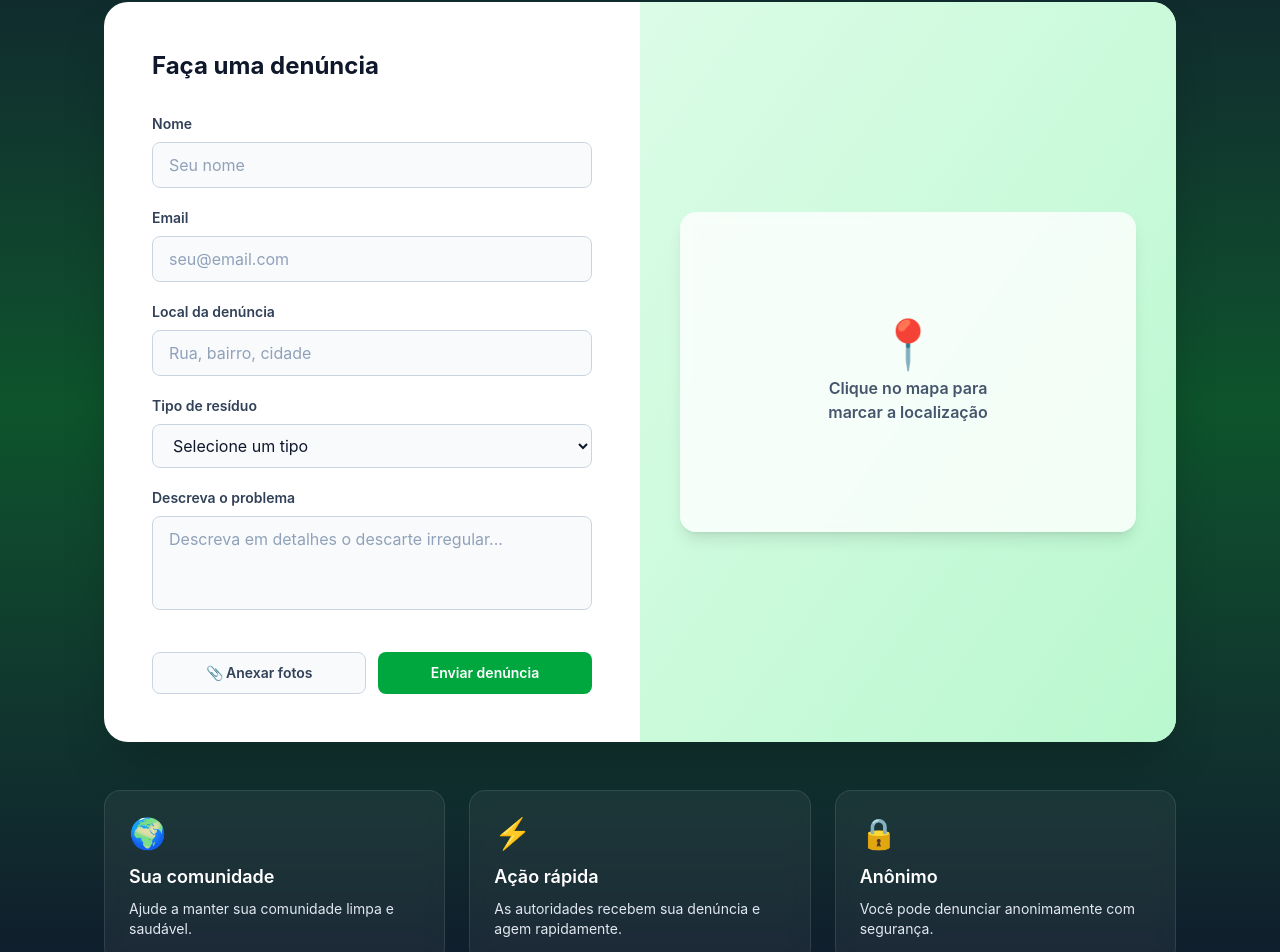
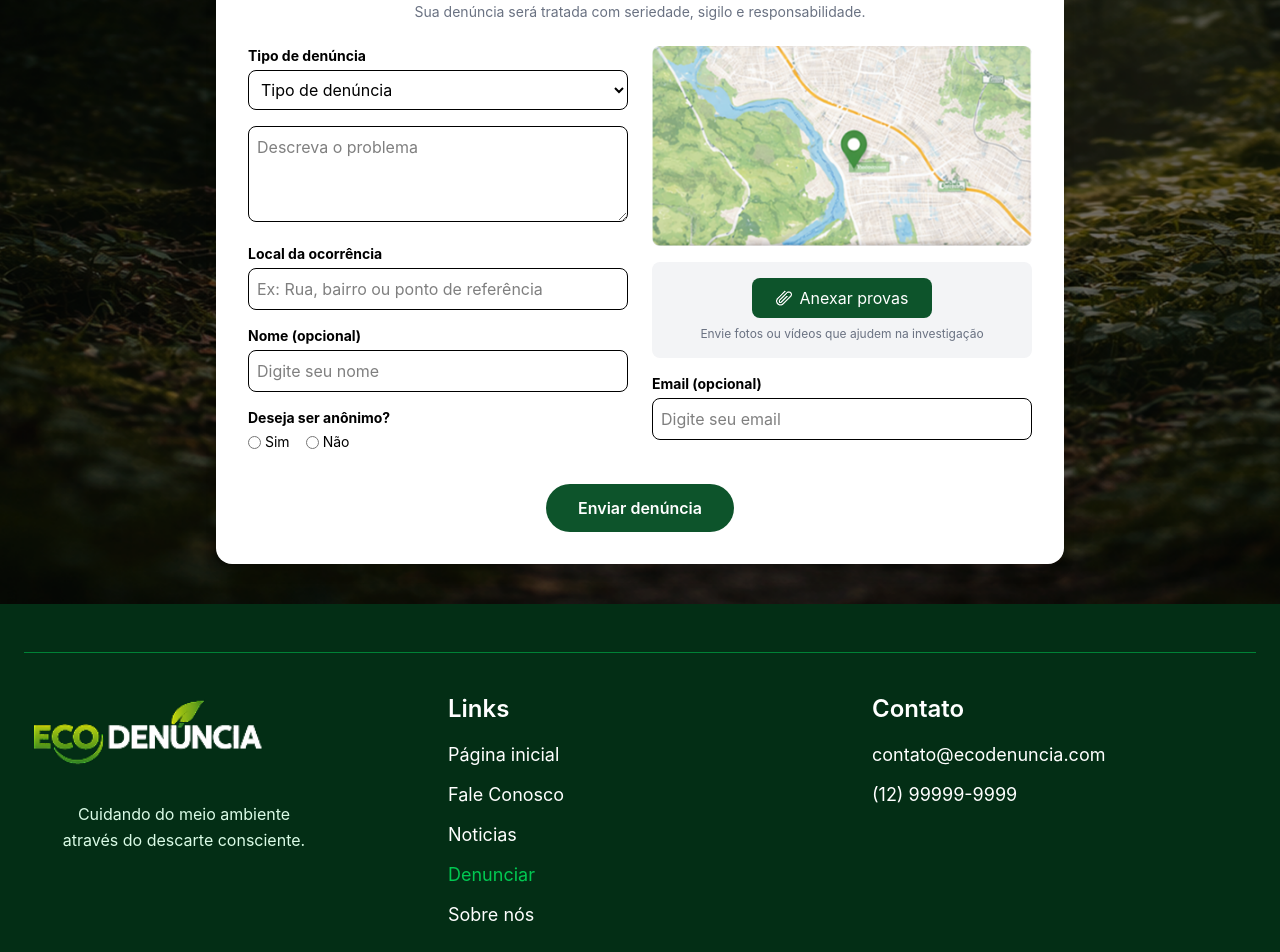
Before and after one commit to sabrinagarcia-byte/ecodenuncia, a React (Vite) app: page /denunciar in a window 1280 px wide. Shown: the part 318-1270 px from the top of the page. Built offline with nearby package versions, Linux system fonts and the light colour scheme.

Commit message:
Voltando denuncias.jsx
Voltando denuncias.jsx. foi mal o meu github não atualizou e nem avisou que tinham modificado está página. sobrescrevi o codigo sem querer

```diff
--- a/src/pages/Denunciar.jsx
+++ b/src/pages/Denunciar.jsx
@@ -1,195 +1,156 @@
-import { useState } from "react"
+import BannerDenunciar from '../assets/images/bannerDenunciar.png'
+import ClipeSimbol from '../assets/images/anexos 1.png'
+import Mapa from '../assets/images/foto de mapa.png'
+
 
 export default function Denunciar() {
-  const [formData, setFormData] = useState({
-    nome: "",
-    email: "",
-    localizacao: "",
-    tipoResiduo: "",
-    descricao: "",
-    fotos: [],
-  })
+  return (
+    <section className="w-full min-h-screen relative flex items-center justify-center">
 
-  const handleInputChange = (e) => {
-    const { name, value } = e.target
-    setFormData(prev => ({ ...prev, [name]: value }))
-  }
+      {/* IMAGEM DE FUNDO */}
+      <img
+        src={BannerDenunciar}
+        alt="Fundo"
+        className="absolute inset-0 w-full h-full object-cover"
+      />
 
-  const handleFileChange = (e) => {
-    setFormData(prev => ({ ...prev, fotos: e.target.files }))
-  }
+      {/* OVERLAY */}
+      <div className="absolute inset-0 bg-black/10"></div>
 
-  const handleSubmit = (e) => {
-    e.preventDefault()
-    console.log("Denúncia enviada:", formData)
-  }
+      {/* CONTEÚDO */}
+      <div className="relative z-10 w-full max-w-4xl px-6 py-10 text-white text-center">
 
-  return (
-    <div className="min-h-screen bg-gradient-to-b from-slate-900 via-green-900 to-slate-900">
-      {/* Header */}
-      <div className="mx-auto max-w-6xl px-6 py-16 sm:px-10">
-        <div className="space-y-3 text-center mb-16">
-          <h1 className="text-5xl font-bold text-white">Denunciar</h1>
-          <p className="text-slate-300 text-lg">Ajude a comunidade a criar transparência</p>
+        {/* TÍTULO */}
+        <h1 className="text-4xl font-bold mb-2">Denunciar</h1>
+        <p className="mb-8 text-gray-200">
+          Ajude a proteger o meio ambiente
+        </p>
+
+        {/* CARD FORM */}
+        <div className="bg-white text-black rounded-2xl p-8 shadow-lg text-left">
+
+          <h2 className="text-2xl font-semibold mb-2 text-center">
+            Faça uma denúncia
+          </h2>
+          <p className="text-sm text-gray-500 text-center mb-6">
+            Sua denúncia será tratada com seriedade, sigilo e responsabilidade.
+          </p>
+
+          <div className="grid md:grid-cols-2 gap-6">
+
+            {/* ESQUERDA */}
+            <div className="space-y-4">
+
+              {/* Tipo */}
+              <div>
+                <label className="text-sm"><h1 className='font-bold'>Tipo de denúncia</h1></label>
+                <select className="w-full border rounded-lg p-2 mt-1">
+                  <option>Tipo de denúncia</option>
+                  <option>Descarte irregular de lixo doméstico</option>
+                  <option>Descarte de entulho (construção)</option>
+                  <option>Lixo em via pública</option>
+                  <option>Descarte em área verde / mata</option>
+                  <option>Poluição de rios / água</option>
+                  <option>Queima de lixo</option>
+                  <option>Descarte de resíduos perigosos</option>
+                  <option>Outro</option>
+                </select>
               </div>
 
-        {/* Main Card */}
-        <div className="rounded-3xl bg-white shadow-2xl overflow-hidden">
-          <div className="grid grid-cols-1 lg:grid-cols-[1fr_1fr] min-h-[600px]">
-            {/* Formulário */}
-            <div className="p-10 lg:p-12">
-              <h2 className="text-2xl font-bold text-slate-900 mb-8">Faça uma denúncia</h2>
-
-              <form onSubmit={handleSubmit} className="space-y-5">
-                {/* Nome */}
+              {/* Problema */}
               <div>
-                  <label className="block text-sm font-semibold text-slate-700 mb-2">
-                    Nome
-                  </label>
-                  <input
-                    type="text"
-                    name="nome"
-                    value={formData.nome}
-                    onChange={handleInputChange}
-                    required
-                    placeholder="Seu nome"
-                    className="w-full rounded-lg border border-slate-300 bg-slate-50 px-4 py-2.5 text-slate-900 placeholder:text-slate-400 outline-none transition focus:border-green-500 focus:ring-2 focus:ring-green-200"
+                <textarea
+                  placeholder="Descreva o problema"
+                  className="w-full border rounded-lg p-2 h-24"
                 />
               </div>
 
-                {/* Email */}
+              {/* Local */}
               <div>
-                  <label className="block text-sm font-semibold text-slate-700 mb-2">
-                    Email
-                  </label>
+                <label className="text-sm"><h1 className='font-bold'>Local da ocorrência</h1></label>
                 <input
-                    type="email"
-                    name="email"
-                    value={formData.email}
-                    onChange={handleInputChange}
-                    required
-                    placeholder="seu@email.com"
-                    className="w-full rounded-lg border border-slate-300 bg-slate-50 px-4 py-2.5 text-slate-900 placeholder:text-slate-400 outline-none transition focus:border-green-500 focus:ring-2 focus:ring-green-200"
+                  type="text"
+                  placeholder="Ex: Rua, bairro ou ponto de referência"
+                  className="w-full border rounded-lg p-2 mt-1"
                 />
               </div>
 
-                {/* Localização */}
+              {/* Nome */}
               <div>
-                  <label className="block text-sm font-semibold text-slate-700 mb-2">
-                    Local da denúncia
-                  </label>
+                <label className="text-sm"><h1 className='font-bold'>Nome (opcional)</h1></label>
                 <input
                   type="text"
-                    name="localizacao"
-                    value={formData.localizacao}
-                    onChange={handleInputChange}
-                    required
-                    placeholder="Rua, bairro, cidade"
-                    className="w-full rounded-lg border border-slate-300 bg-slate-50 px-4 py-2.5 text-slate-900 placeholder:text-slate-400 outline-none transition focus:border-green-500 focus:ring-2 focus:ring-green-200"
+                  placeholder="Digite seu nome"
+                  className="w-full border rounded-lg p-2 mt-1"
                 />
               </div>
 
-                {/* Tipo de Resíduo */}
+              {/* Anônimo */}
               <div>
-                  <label className="block text-sm font-semibold text-slate-700 mb-2">
-                    Tipo de resíduo
+                <p className="text-sm mb-1"><h1 className='font-bold'>Deseja ser anônimo?</h1></p>
+                <div className="flex gap-4 text-sm">
+                  <label className="flex items-center gap-1">
+                    <input type="radio" name="anonimo" /> Sim
                   </label>
-                  <select
-                    name="tipoResiduo"
-                    value={formData.tipoResiduo}
-                    onChange={handleInputChange}
-                    required
-                    className="w-full rounded-lg border border-slate-300 bg-slate-50 px-4 py-2.5 text-slate-900 outline-none transition focus:border-green-500 focus:ring-2 focus:ring-green-200"
-                  >
-                    <option value="">Selecione um tipo</option>
-                    <option value="lixo-domestico">Lixo Doméstico</option>
-                    <option value="lixo-eletronico">Lixo Eletrônico</option>
-                    <option value="lixo-hospitalar">Lixo Hospitalar</option>
-                    <option value="lixo-industrial">Lixo Industrial</option>
-                    <option value="entulho">Entulho</option>
-                    <option value="oleo-usado">Óleo Usado</option>
-                    <option value="outro">Outro</option>
-                  </select>
+                  <label className="flex items-center gap-1">
+                    <input type="radio" name="anonimo" /> Não
+                  </label>
+                </div>
               </div>
 
-                {/* Descrição */}
+            </div>
+
+            {/* DIREITA */}
+            <div className="space-y-4">
+
+              {/* MAPA (fake por enquanto) */}
+              <div className="w-full h-30 py-25 bg-gray-200 rounded-lg flex items-center justify-center text-sm text-gray-500">
+                <img src={Mapa} alt="Mapa do Denunciar" className='w-100 h-50' />
+              </div>
+
+              {/* Upload */}
+              <div className="bg-gray-100 p-4 rounded-lg text-center">
+                <button className="bg-green-900 text-white px-6 py-2 rounded-lg flex items-center justify-center gap-2 mx-auto">
+
+                  <img
+                    src={ClipeSimbol}
+                    alt="Simbolo para anexar"
+                    className="w-4 h-4 object-contain"
+                  />
+
+                  Anexar provas
+
+                </button>
+
+                <p className="text-xs text-gray-500 mt-2">
+                  Envie fotos ou vídeos que ajudem na investigação
+                </p>
+              </div>
+
+
+              {/* Email */}
               <div>
-                  <label className="block text-sm font-semibold text-slate-700 mb-2">
-                    Descreva o problema
-                  </label>
-                  <textarea
-                    name="descricao"
-                    value={formData.descricao}
-                    onChange={handleInputChange}
-                    required
-                    placeholder="Descreva em detalhes o descarte irregular..."
-                    rows="3"
-                    className="w-full rounded-lg border border-slate-300 bg-slate-50 px-4 py-2.5 text-slate-900 placeholder:text-slate-400 outline-none transition focus:border-green-500 focus:ring-2 focus:ring-green-200 resize-none"
+                <label className="text-sm"><h1 className='font-bold'>Email (opcional)</h1></label>
+                <input
+                  type="email"
+                  placeholder="Digite seu email"
+                  className="w-full border rounded-lg p-2 mt-1"
                 />
               </div>
 
-                {/* Botões */}
-                <div className="grid grid-cols-2 gap-3 pt-4">
-                  <label className="relative">
-                    <input
-                      type="file"
-                      onChange={handleFileChange}
-                      accept="image/*"
-                      multiple
-                      className="hidden"
-                    />
-                    <span className="flex items-center justify-center rounded-lg border border-slate-300 bg-slate-50 px-4 py-2.5 text-sm font-semibold text-slate-700 cursor-pointer hover:bg-slate-100 transition">
-                      📎 Anexar fotos
-                    </span>
-                  </label>
-                  <button
-                    type="submit"
-                    className="rounded-lg bg-green-600 px-6 py-2.5 text-sm font-semibold text-white hover:bg-green-700 transition"
-                  >
+            </div>
+
+          </div>
+
+          {/* BOTÃO */}
+          <div className="flex justify-center mt-8">
+            <button className="bg-green-900 hover:bg-green-800 text-white px-8 py-3 rounded-full font-semibold">
               Enviar denúncia
             </button>
           </div>
-              </form>
-            </div>
 
-            {/* Mapa */}
-            <div className="relative bg-gradient-to-br from-green-100 to-green-200 hidden lg:flex items-center justify-center p-10">
-              <div className="rounded-2xl bg-white/80 backdrop-blur w-full h-80 flex items-center justify-center shadow-lg">
-                <div className="text-center">
-                  <div className="text-5xl mb-2">📍</div>
-                  <p className="text-slate-600 font-semibold">Clique no mapa para</p>
-                  <p className="text-slate-600 font-semibold">marcar a localização</p>
         </div>
       </div>
-            </div>
-          </div>
-        </div>
-
-        {/* Info Cards */}
-        <div className="grid grid-cols-1 md:grid-cols-3 gap-6 mt-12">
-          <div className="rounded-2xl border border-white/10 bg-white/5 p-6 backdrop-blur text-white">
-            <div className="text-3xl mb-3">🌍</div>
-            <h3 className="font-semibold text-lg mb-2">Sua comunidade</h3>
-            <p className="text-slate-200 text-sm">
-              Ajude a manter sua comunidade limpa e saudável.
-            </p>
-          </div>
-          <div className="rounded-2xl border border-white/10 bg-white/5 p-6 backdrop-blur text-white">
-            <div className="text-3xl mb-3">⚡</div>
-            <h3 className="font-semibold text-lg mb-2">Ação rápida</h3>
-            <p className="text-slate-200 text-sm">
-              As autoridades recebem sua denúncia e agem rapidamente.
-            </p>
-          </div>
-          <div className="rounded-2xl border border-white/10 bg-white/5 p-6 backdrop-blur text-white">
-            <div className="text-3xl mb-3">🔒</div>
-            <h3 className="font-semibold text-lg mb-2">Anônimo</h3>
-            <p className="text-slate-200 text-sm">
-              Você pode denunciar anonimamente com segurança.
-            </p>
-          </div>
-        </div>
-      </div>
-    </div>
-  )
+    </section>
+  );
 }
```
Lines whose indentation alone changed are shown as unchanged.
